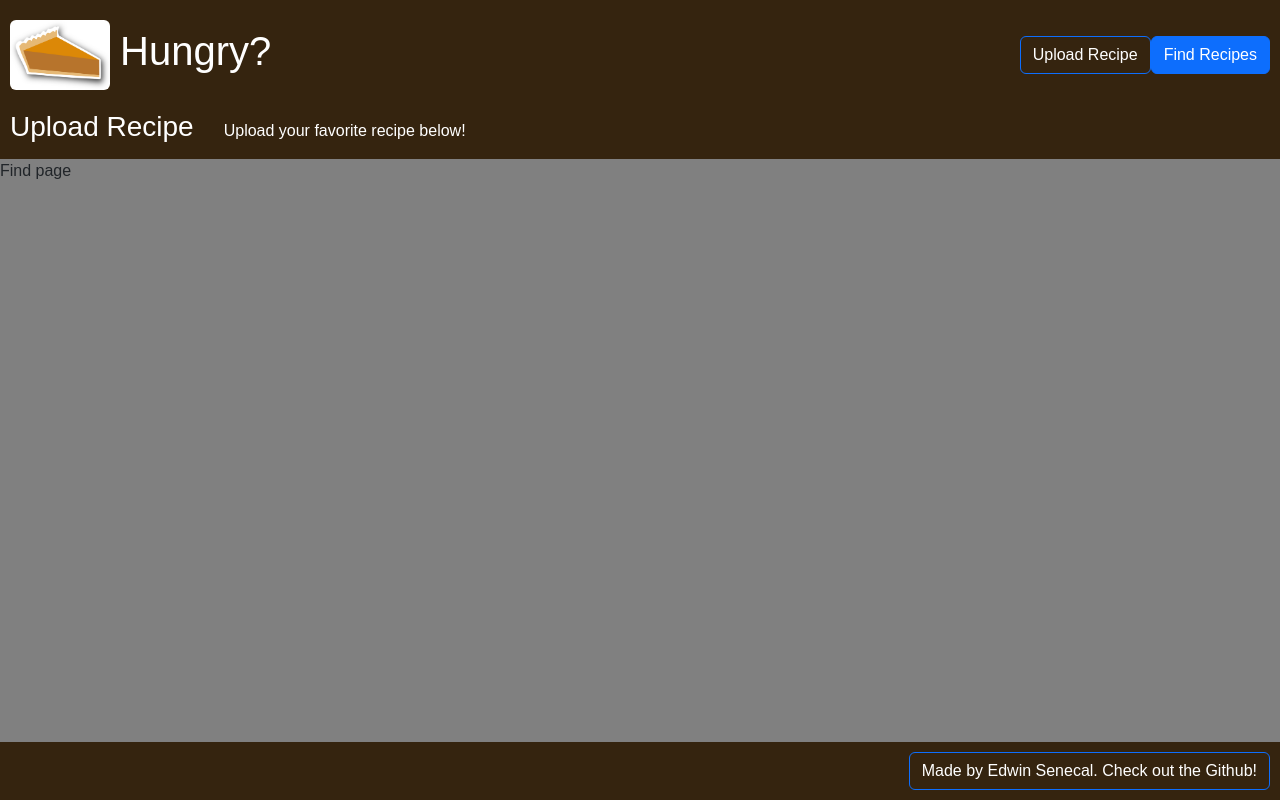
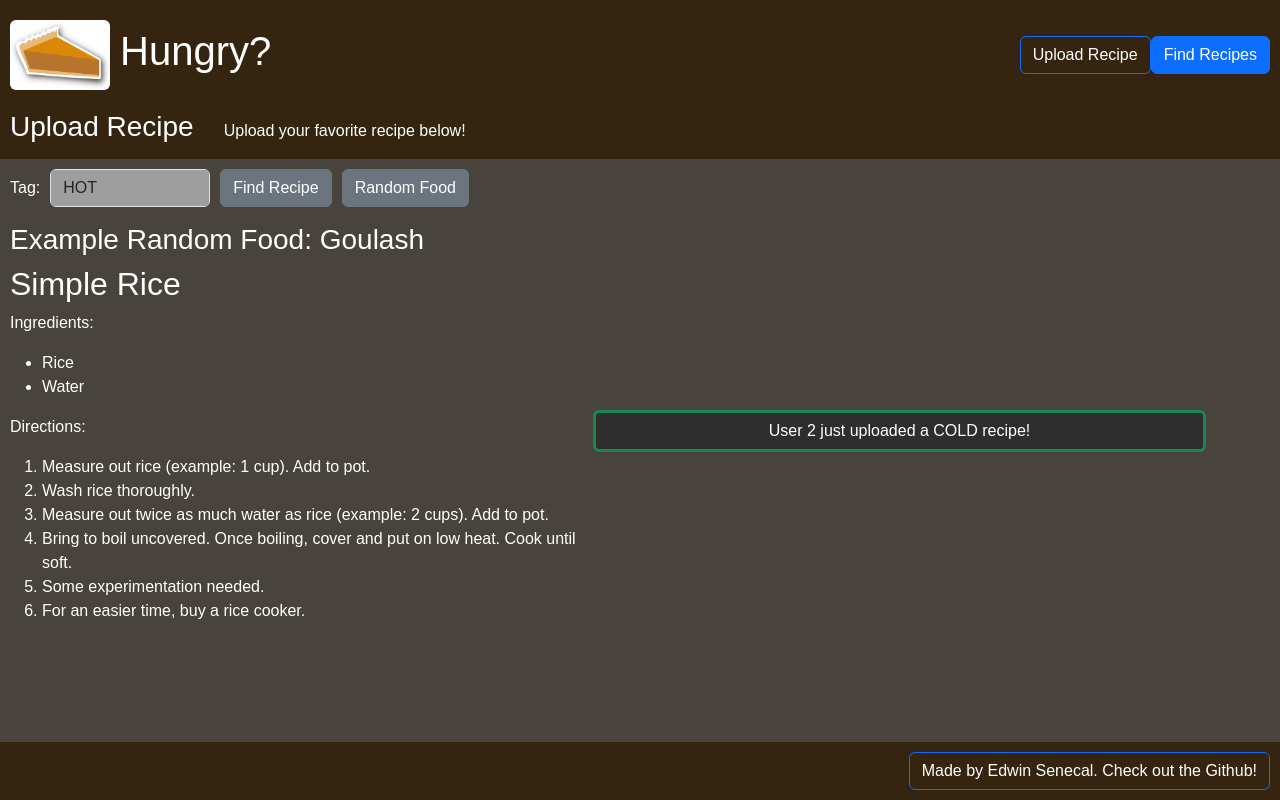
Before and after one commit to esenecal/startup, a React (Vite) app: page /find in a window 1280 px wide. Built offline with nearby package versions, Linux system fonts and the light colour scheme.

Commit message:
Added body text for find.jsx and formatted a little for upload.css. Fixed root routing issues.

```diff
--- a/src/app.jsx
+++ b/src/app.jsx
@@ -23,7 +23,7 @@ export default function App() {
                         <nav>
                             <menu>
 
-                                <NavLink className="btn btn-outline-primary menu-button" to="upload">Upload Recipe</NavLink>
+                                <NavLink className="btn btn-outline-primary menu-button" to="/">Upload Recipe</NavLink>
                                 <NavLink className="btn btn-outline-primary menu-button" to="find">Find Recipes</NavLink>
 
                             </menu>
@@ -41,7 +41,7 @@ export default function App() {
                 </header>
 
                 <Routes>
-                    <Route path="/" element={<Upload />} exact />
+                    <Route path="/" element={<Upload />} />
                     <Route path="/find" element={<Find />} />
                     <Route path="*" element={<NotFound />} />
                 </Routes>
--- a/src/find/find.jsx
+++ b/src/find/find.jsx
@@ -6,7 +6,57 @@ import "./find.css"     // page css file.
 export function Find() {
     return(
         <div className="body">
-            Find page
+            <main>
+                <div id="find-input">
+                    <label for="tagDropdown">Tag:</label>
+                    <select id="tagDropdown" class="form-control mb-3">
+                        <option selected>HOT</option>
+                        <option>COLD</option>
+                        <option>BREAKFAST</option>
+                        <option>LUNCH</option>
+                        <option>DINNER</option>
+                    </select>
+                    <button type="submit" class="btn btn-secondary">Find Recipe</button>
+                    <button type="submit" class="btn btn-secondary">Random Food</button>
+                </div>
+
+                <div id="text-retrieved">
+
+                    <div id="recipe-output">
+                        {/* <!--Recipe Text will be here. The below is a sample recipe text.-->
+                        <!--The blockquote is to show how this text should be indented. CSS can be used to implement this.-->
+                        <!--If the user instead selects Random Food, then a random food name will be displayed instead.-->
+
+                        <!--This is a placeholder for the third-party API access.--> */}
+                        <h3>Example Random Food: Goulash</h3>
+
+                        <h2>Simple Rice</h2>
+                        <blockquote>
+                            <p>Ingredients:</p>
+                            <ul>
+                                <li>Rice</li>
+                                <li>Water</li>
+                            </ul>
+                            <p>Directions:</p>
+                            <ol>
+                                <li>Measure out rice (example: 1 cup). Add to pot.</li>
+                                <li>Wash rice thoroughly.</li>
+                                <li>Measure out twice as much water as rice (example: 2 cups). Add to pot.</li>
+                                <li>Bring to boil uncovered. Once boiling, cover and put on low heat. Cook until soft.</li>
+                                <li>Some experimentation needed.</li>
+                                <li>For an easier time, buy a rice cooker.</li>
+                            </ol>
+                        </blockquote>
+                    </div>
+
+                    {/* <!--Notification Alert. Ideally, this will be off to the side, so CSS will be needed to place this in the correct place.-->
+                    <!--Sample Notification alert.--> */}
+                    <p id="user-alert" class="form-control border-3 border-success">User 2 just uploaded a COLD recipe!</p>
+
+                </div>
+
+            </main>
+
         </div>
     );
 }
--- a/src/upload/upload.css
+++ b/src/upload/upload.css
@@ -32,3 +32,9 @@ form {
     flex-direction: row;
     align-items: center;
 }
+
+#submit-buttons {
+    display: flex;
+    flex-direction: row;
+    gap: 10px;
+}
```
